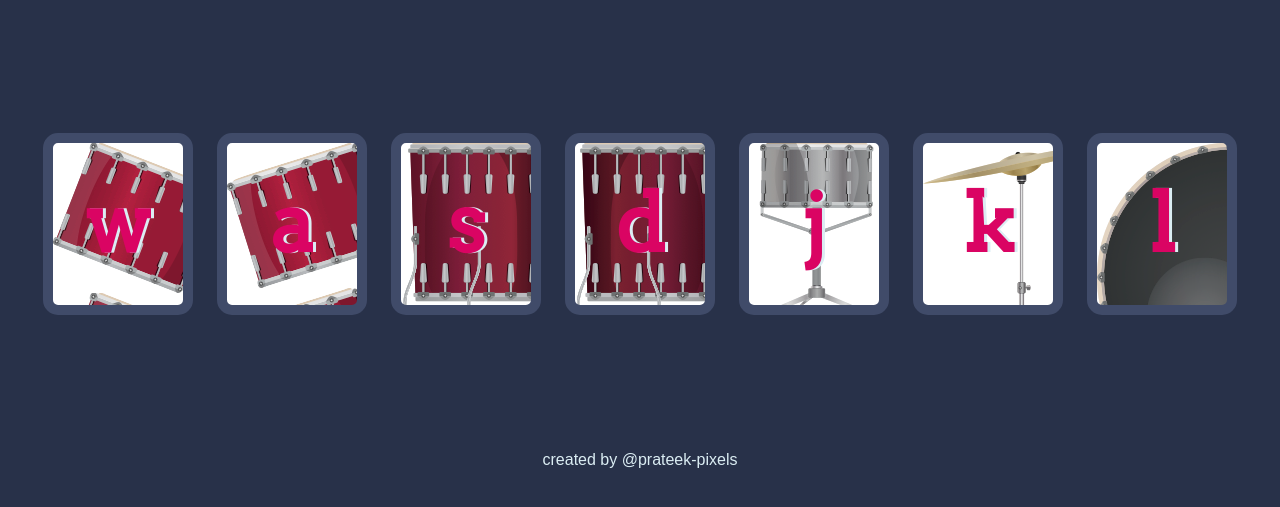
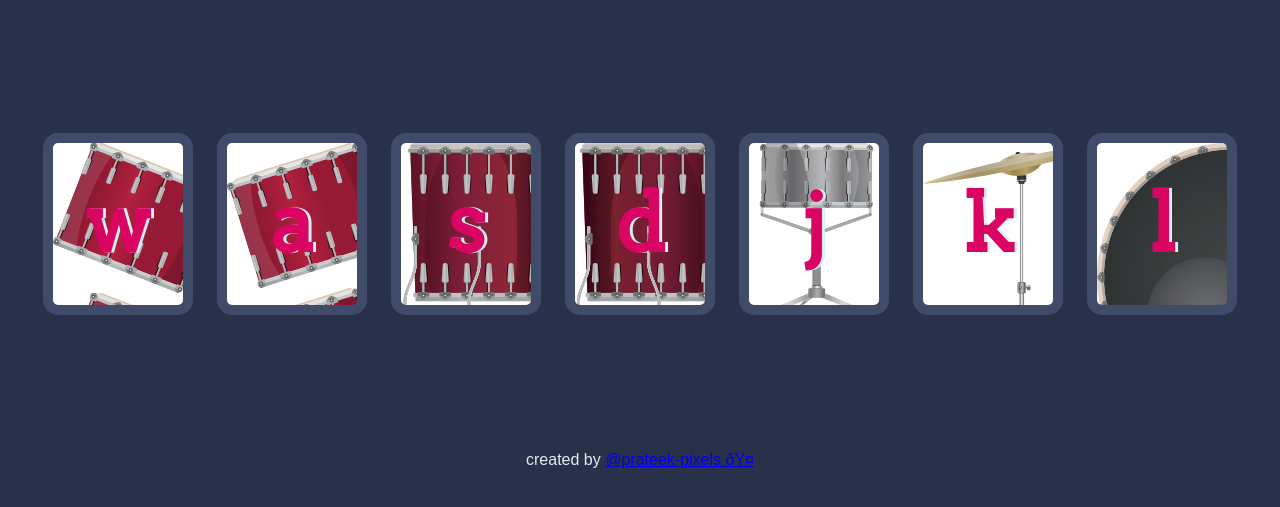
Before and after one commit to PrateekSrivastava1/Drum-Kit, a plain HTML site: page index.html in a window 1280 px wide. Shown: the part 193-700 px from the top of the page. Drawn offline with Linux system fonts and the light colour scheme.

Commit message:
Update index.html

```diff
--- a/index.html
+++ b/index.html
@@ -24,7 +24,8 @@
 
 
   <footer>
-    created by @prateek-pixels
+    created by <a href="https://prateek-pixels.github.io/mypersonalwebsite/">@prateek-pixels 🤭</a>
+
   </footer>
   <script src="index.js" charset="utf-8"></script>
 </body>
```
